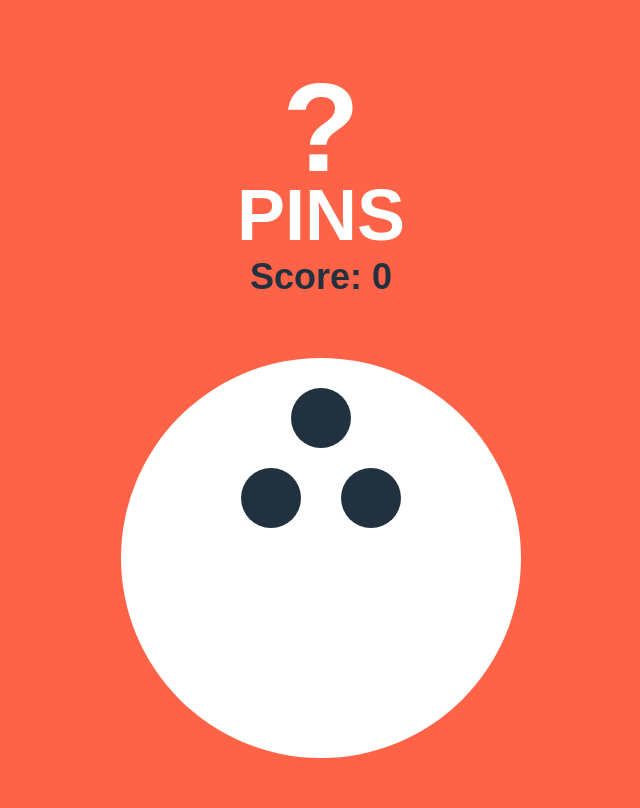
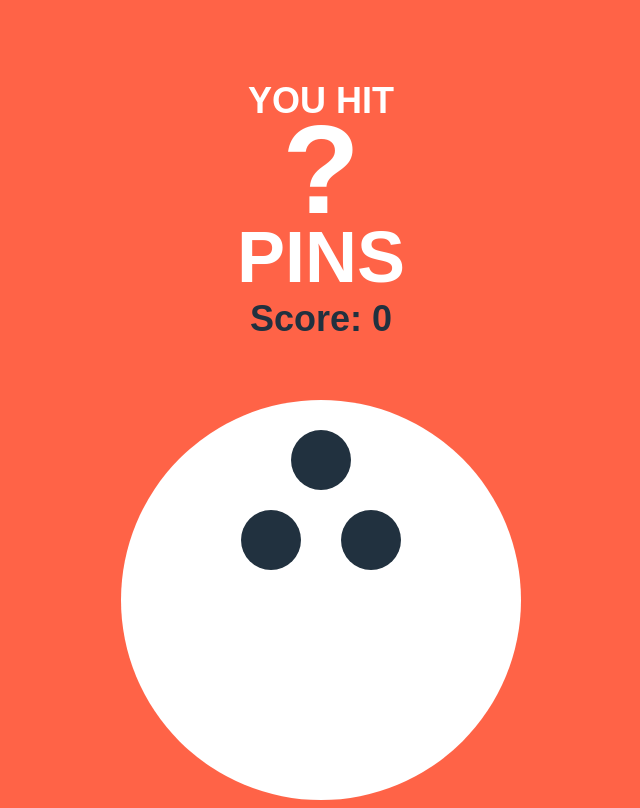
Before and after one commit to GiovanniQuaglia/bowling, a plain HTML site: page bowling.html in a window 1280 px wide. Shown: the whole page, without its empty margins (319-959 px from the left). Drawn offline with Linux system fonts and the light colour scheme.

Commit message:
:pen: fixes the styling

```diff
--- a/bowling.html
+++ b/bowling.html
@@ -8,11 +8,11 @@
 </head>
 <body>
   <div id='text'>
+    <div id='numberTop'>YOU HIT</div>
     <div id='number'>?</div>
     <div id='pins'>PINS</div>
     <div id='score-wrapper'>
-      <span>Score:</span>
-      <span id='score'>0</span>
+      <span id='score'>Score: 0</span>
     </div>
   </div>
   <div id='ball'>
--- a/style.css
+++ b/style.css
@@ -37,6 +37,11 @@ a:hover {
 #pins {
   font-weight: 800;
   font-size: 72px;
+  color: #fff;
+  font-weight: 900;
+}
+
+#numberTop {
   color: #fff;
   font-weight: 900;
 }
```
